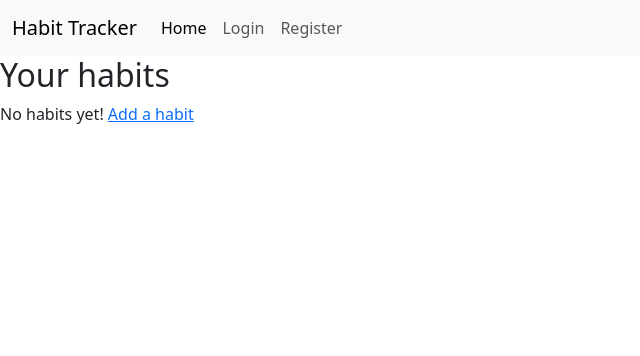
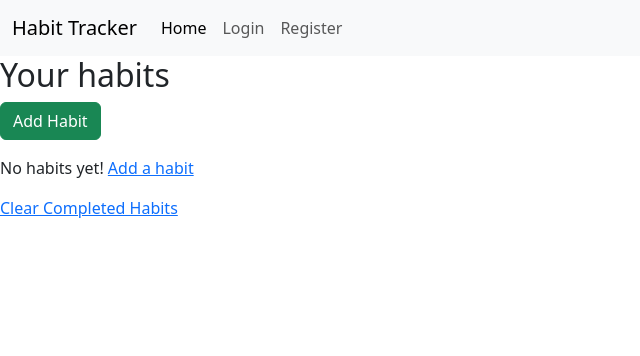
Before and after one commit to kulthoom12/habit_tracker, a Django app: page / in a window 1280 px wide. Shown: the top 356 px of the page, without its empty margins (0-640 px from the left). Run offline with Django 5.2, Linux system fonts and the light colour scheme.

Commit message:
Add habit list and edit/delete functionality.

```diff
--- a/tasks/templates/tasks/index.html
+++ b/tasks/templates/tasks/index.html
@@ -3,23 +3,31 @@
 
 {% block content %}
 <h2>Your habits</h2>
+<!-- Add Habit Button -->
+<a href="{% url 'task_create' %}" class="btn btn-success mb-3">Add Habit</a>
+
+<!--Habit list-->
 {% if habits %}
-<ul>
+<ul class="habit-list">
   {% for habit in habits %}
-  <li>
-    <label>
+  <li class="habit-item">
+    <!--checklist-->
+    <label class="habit-checkbox">
       <input type="checkbox" id="habit-{{ habit.id }}" {% if habit.completed_today %}checked{% endif %}>
       <span class="{% if habit.completed_today %}completed{% endif %}">{{ habit.title }}</span>
     </label>
-    <!--Edit Tasks -->
-    <a href="{% url 'task_update' habit.pk %}" class="edit-link">Edit</a>
+    <!--Edit Habit-->
+    <a href="{% url 'task_update' habit.pk %}" class=btn btn-primary btn-sm>Edit</a>
 
     <!-- Delete Task-->
-    <a href="{% url 'task_delete' habit.pk %}" class="delete-link">Delete</a>
+    <a href="{% url 'task_delete' habit.pk %}">class= class="btn btn-danger btn-sm delete</a>
   </li>
   {% endfor %}
 </ul>
 {% else %}
 <p>No habits yet! <a href="{% url 'task_create' %}">Add a habit</a></p>
 {% endif %}
+<!-- Clear Habits Button -->
+<a href="{% url 'clear_completed' %}">Clear Completed Habits</a>
+
 {% endblock %}
```
